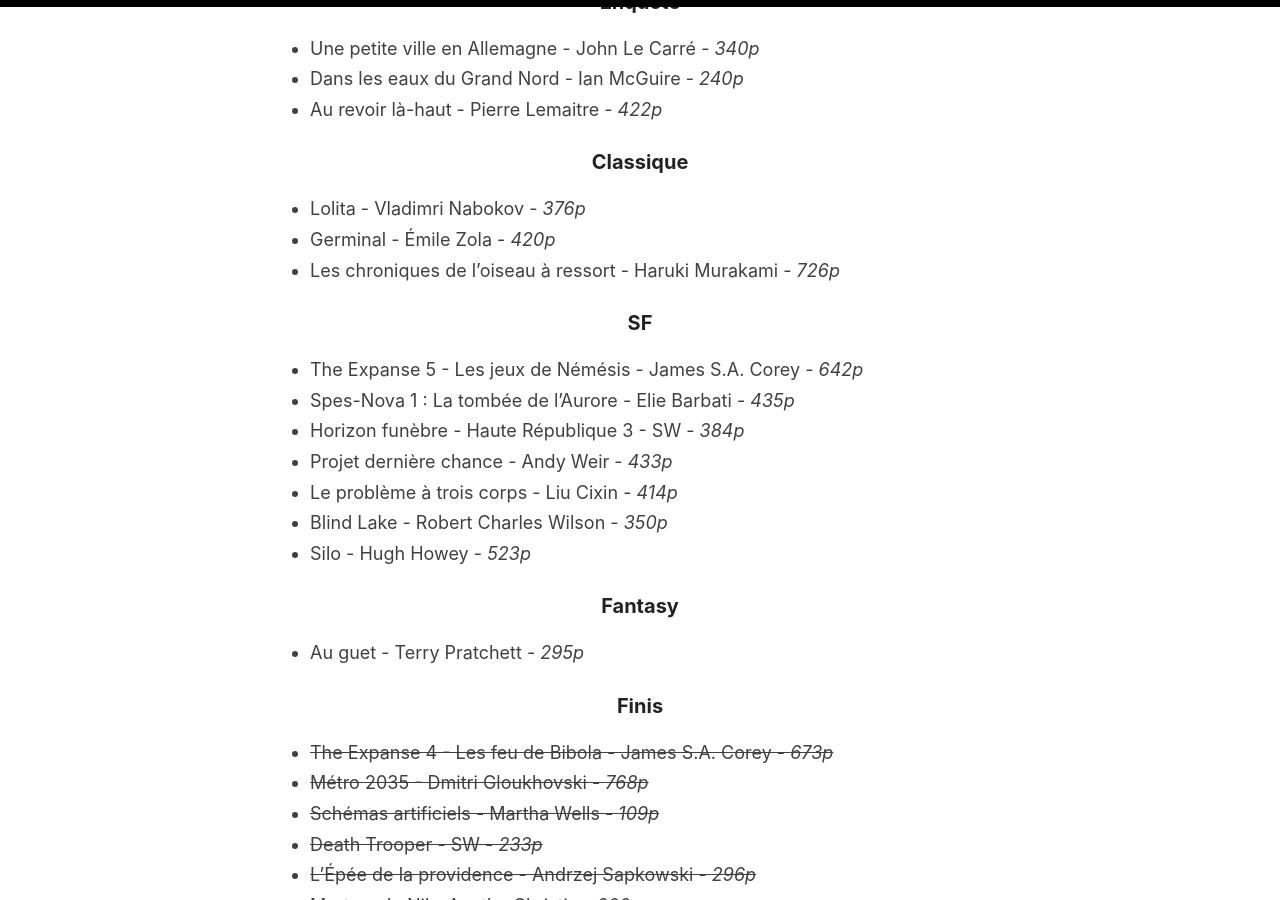
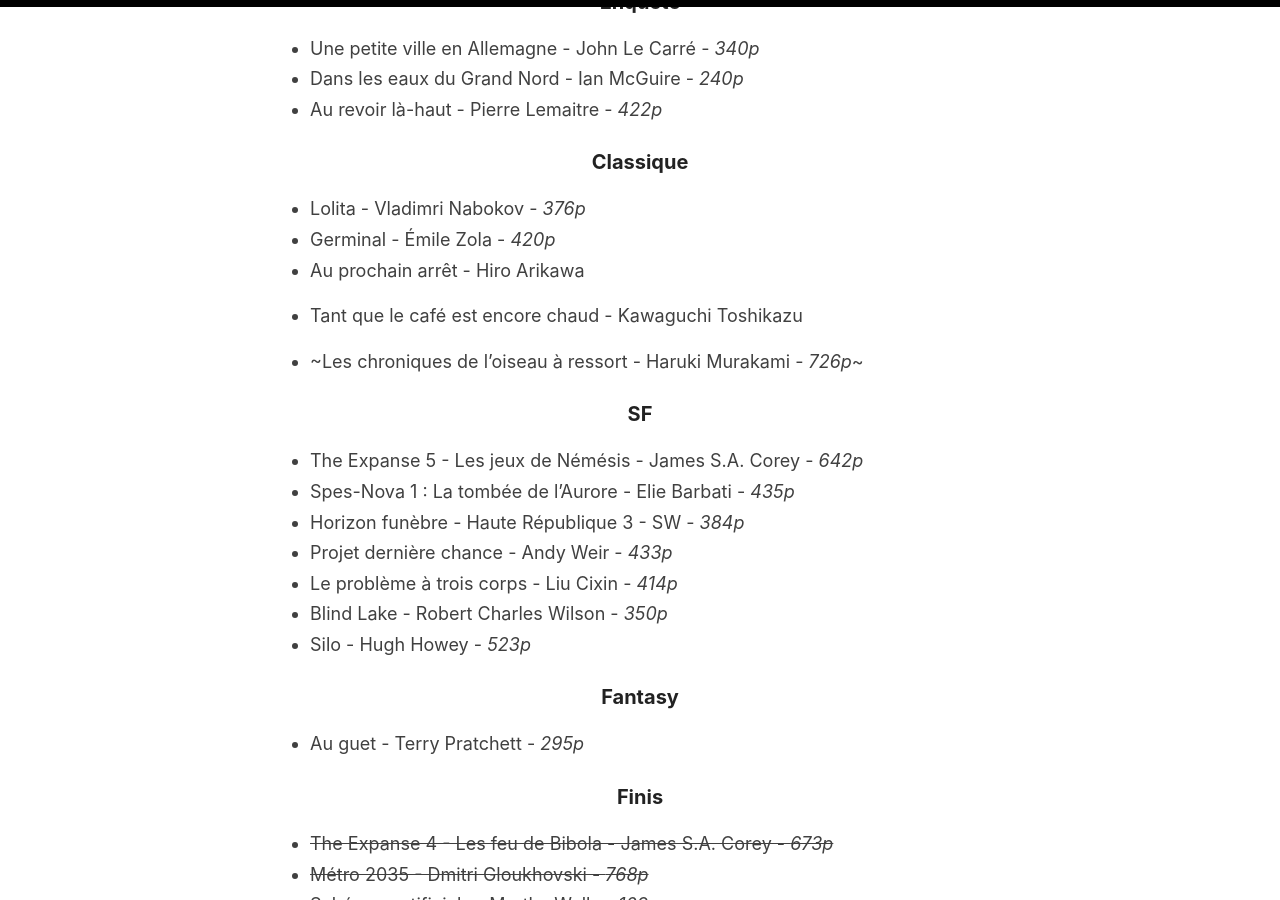
Before and after one commit to homeostasie/bouquins, a Jekyll site: the page built from _pages/pal.md, in a window 1280 px wide and 900 px high, scrolled down 789 px. Built offline with Jekyll 4.4.1, drawn with Linux system fonts in a browser that asks for light colours.

Commit message:
maj pal avec permut roman jap

```diff
--- a/_pages/pal.md
+++ b/_pages/pal.md
@@ -25,7 +25,10 @@
 
 - Lolita - Vladimri Nabokov - *376p*
 - Germinal - Émile Zola - *420p*
-- Les chroniques de l'oiseau à ressort - Haruki Murakami - *726p*
+- Au prochain arrêt - Hiro Arikawa
+- Tant que le café est encore chaud - Kawaguchi Toshikazu
+
+- ~Les chroniques de l'oiseau à ressort - Haruki Murakami - *726p*~
 
 
 ### SF
```
